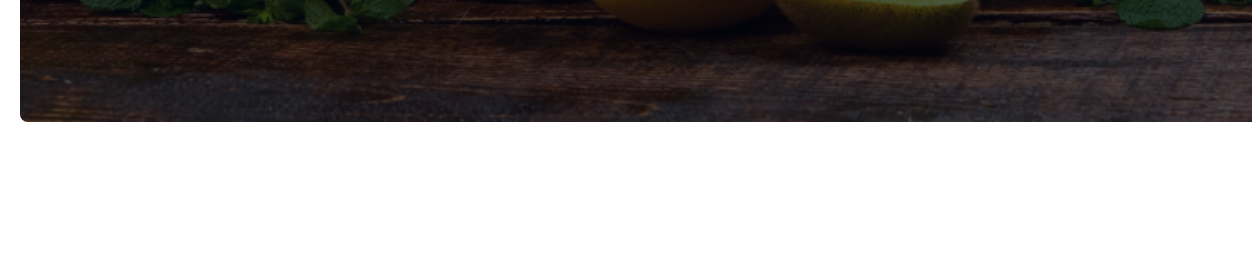
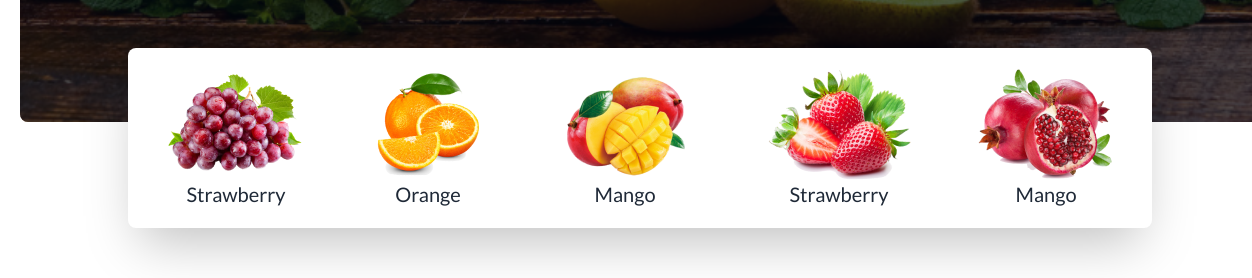
Before and after one commit to Shanta-Islam/B8A3-fruit-brust, a plain HTML site: page index.html in a window 1280 px wide. Shown: the part 950-1228 px from the top of the page, 0-1252 px from the left. Before the commit the page ends 1078 px from the top, so only its background shows below. Drawn offline with nearby package versions, Linux system fonts and the light colour scheme.

Commit message:
fruits section

```diff
--- a/index.html
+++ b/index.html
@@ -170,7 +170,31 @@
         </div>
     </Header>
     <main>
-
+        <!-- fruits img section -->
+        <section class="-top-20 relative w-4/5 mx-auto hidden lg:block">
+            <div class="flex justify-center items-center gap-8 xl:gap-16 bg-white p-5 shadow-2xl rounded-lg">
+                <div>
+                    <img src="images/fruit1.png" alt="">
+                    <p class="text-center text-xl font-medium">Strawberry</p>
+                </div>
+                <div>
+                    <img src="images/fruit2.png" alt="">
+                    <p class="text-center text-xl font-medium">Orange</p>
+                </div>
+                <div>
+                    <img src="images/fruit3.png" alt="">
+                    <p class="text-center text-xl font-medium">Mango</p>
+                </div>
+                <div>
+                    <img src="images/fruit4.png" alt="">
+                    <p class="text-center text-xl font-medium">Strawberry</p>
+                </div>
+                <div>
+                    <img src="images/fruit5.png" alt="">
+                    <p class="text-center text-xl font-medium">Mango</p>
+                </div>
+            </div>
+        </section>
     </main>
     <footer>
 
```
